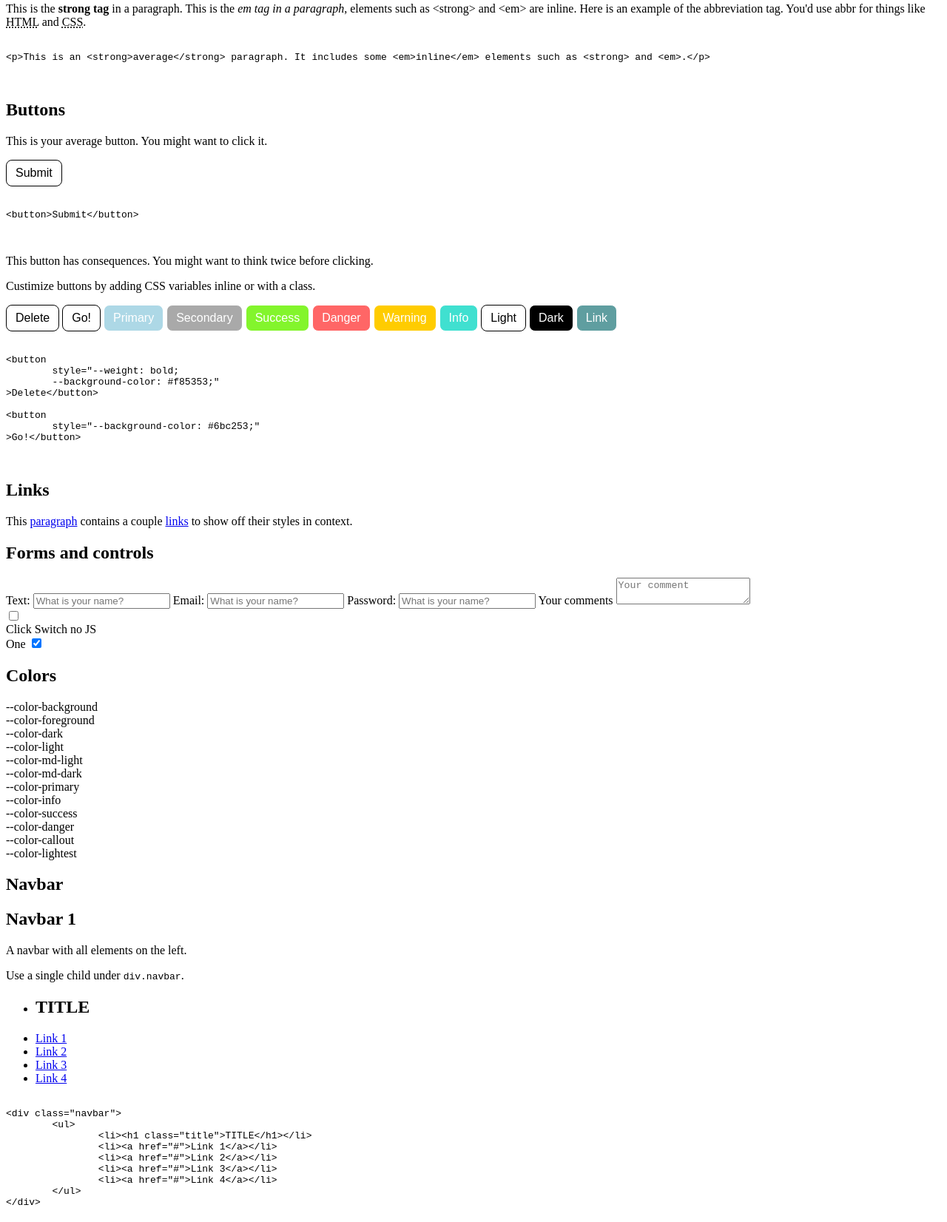
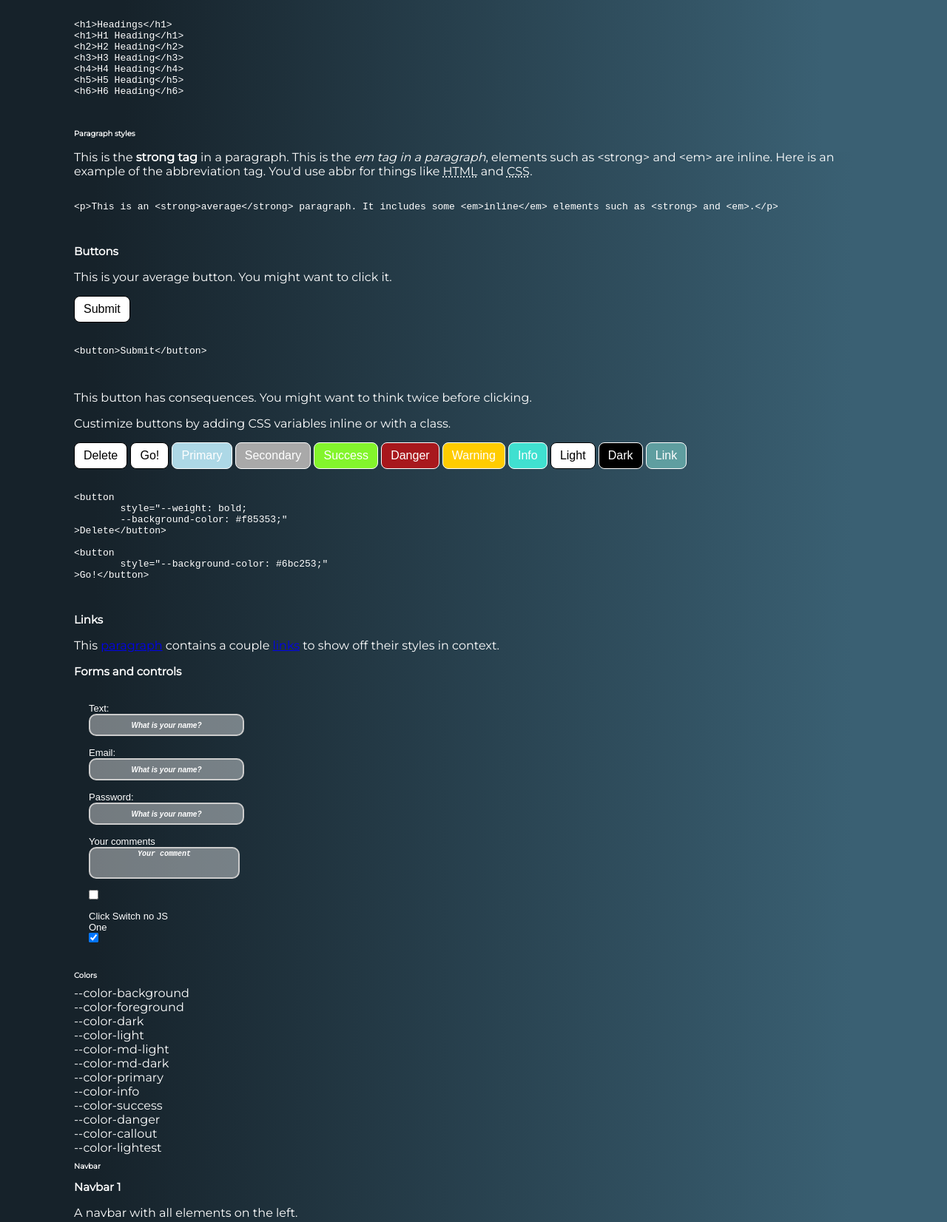
Before and after one commit to farhan-begg/Fazo-Framework, a plain HTML site: page index.html in a window 1280 px wide. Shown: the part 744-2396 px from the top of the page at 74% size. Drawn offline with Linux system fonts and the light colour scheme; a script that the page names is missing.

Commit message:
slight improvementon header and form

```diff
--- a/index.html
+++ b/index.html
@@ -11,7 +11,7 @@
 	<div class="navbar">
 		<ul>
 			<li>
-				<h1 class="title">Framework Name</h1>
+				<h1 class="title">Fazo Framework</h1>
 			</li>
 			<li><a href="#colors">Colors</a></li>
 			<li><a href="#navbar">Navbar</a></li>
--- a/style.css
+++ b/style.css
@@ -1,3 +1,84 @@
+@import url('https://fonts.googleapis.com/css2?family=Montserrat&display=swap');
+
+body, html {
+    height: 100%;
+    font-family: 'Montserrat', sans-serif;
+    color: white;
+    background: -webkit-linear-gradient(90deg, #16222A 10%, #3A6073 90%); /* Chrome 10+, Saf5.1+ */
+    background:    -moz-linear-gradient(90deg, #16222A 10%, #3A6073 90%); /* FF3.6+ */
+    background:     -ms-linear-gradient(90deg, #16222A 10%, #3A6073 90%); /* IE10 */
+    background:      -o-linear-gradient(90deg, #16222A 10%, #3A6073 90%); /* Opera 11.10+ */
+    background:         linear-gradient(90deg, #16222A 10%, #3A6073 90%); /* W3C */
+    margin: 0px;
+    padding: 50px;
+
+}
+
+:root {
+  --color: red;
+  --primary-color: rgba(123, 37, 44, 0.7);
+  --size: 121px;
+  --base-font-size: 16px;
+  --large-font-size: 1.85em;
+  --number-of-columns: 4;
+  --golden-ratio: 1.618;
+}
+
+h1 {
+  /* Available to all h1 and their descendants */
+  font-size: 10px;
+}
+h2 {
+    font-size: 15px;
+}
+
+h3{
+    font-size: 20px;
+}
+
+h4{
+    font-size: 25px;
+
+}
+
+h5{
+    font-size: 30px;
+
+}
+
+h6{
+    font-size: 35px;
+
+}
+
+.title {
+    font-size: 30px;
+}
+
+
+
+li {
+  list-style-type: none;
+  /* display: inline; */
+}
+
+
+
+
+
+
+
+
+
+
+
+
+
+
+
+
+
+
 button {
     --bg-color: #fff;
     --fg-color: black;
@@ -131,3 +212,77 @@ button {
       text-decoration: underline;
       cursor: pointer;
   }
+
+
+
+
+
+
+
+
+
+
+
+
+
+  form {
+    max-width: 500px;
+	padding: 20px 12px 10px 20px;
+	font: 13px Arial, Helvetica, sans-serif;
+  }
+
+  input, textarea {
+    font-weight: bold;
+	font-style: italic;
+	border-bottom: 2px solid #ddd;
+	margin-bottom: 20px;
+	font-size: 15px;
+	padding-bottom: 3px;
+    border: 2px solid #ccc;
+    background-color: rgba(255, 255, 255, .4);
+    border-radius: 10px;
+    resize: none;
+    outline: none !important;
+    display: block;
+    margin: 0px 0px 15px 0px;
+
+  }
+  ::placeholder {
+    color: white;
+    font-size: 10px;
+  }
+
+  textarea {
+    text-align: center;
+
+
+  }
+
+  input[type=text], input[type=email], input[type=password] {
+      height: 30px;
+      text-align: center;
+
+
+  }
+
+  input[type=text]:focus, input[type=email]:focus, input[type=password]:focus, textarea:focus {
+
+  }
+
+  input[type=submit], button[type=submit] {
+  }
+
+  .navbar{
+    background-color: #333;
+    overflow: hidden;
+
+  }
+
+  .navbar .title {
+    float: left;
+    color: #f2f2f2;
+    text-align: center;
+    padding: 14px 16px;
+    text-decoration: none;
+    font-size: 17px;
+  }
```
